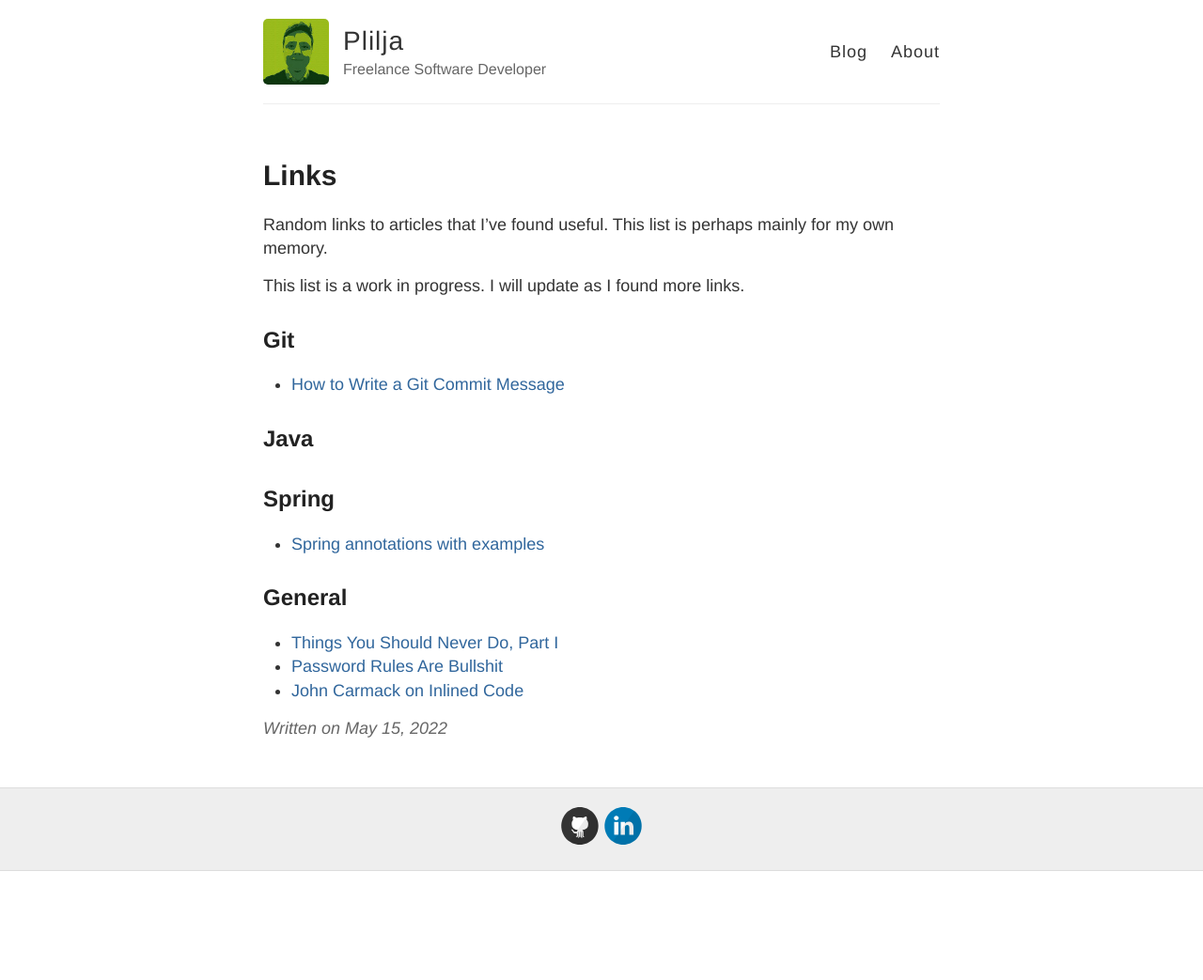
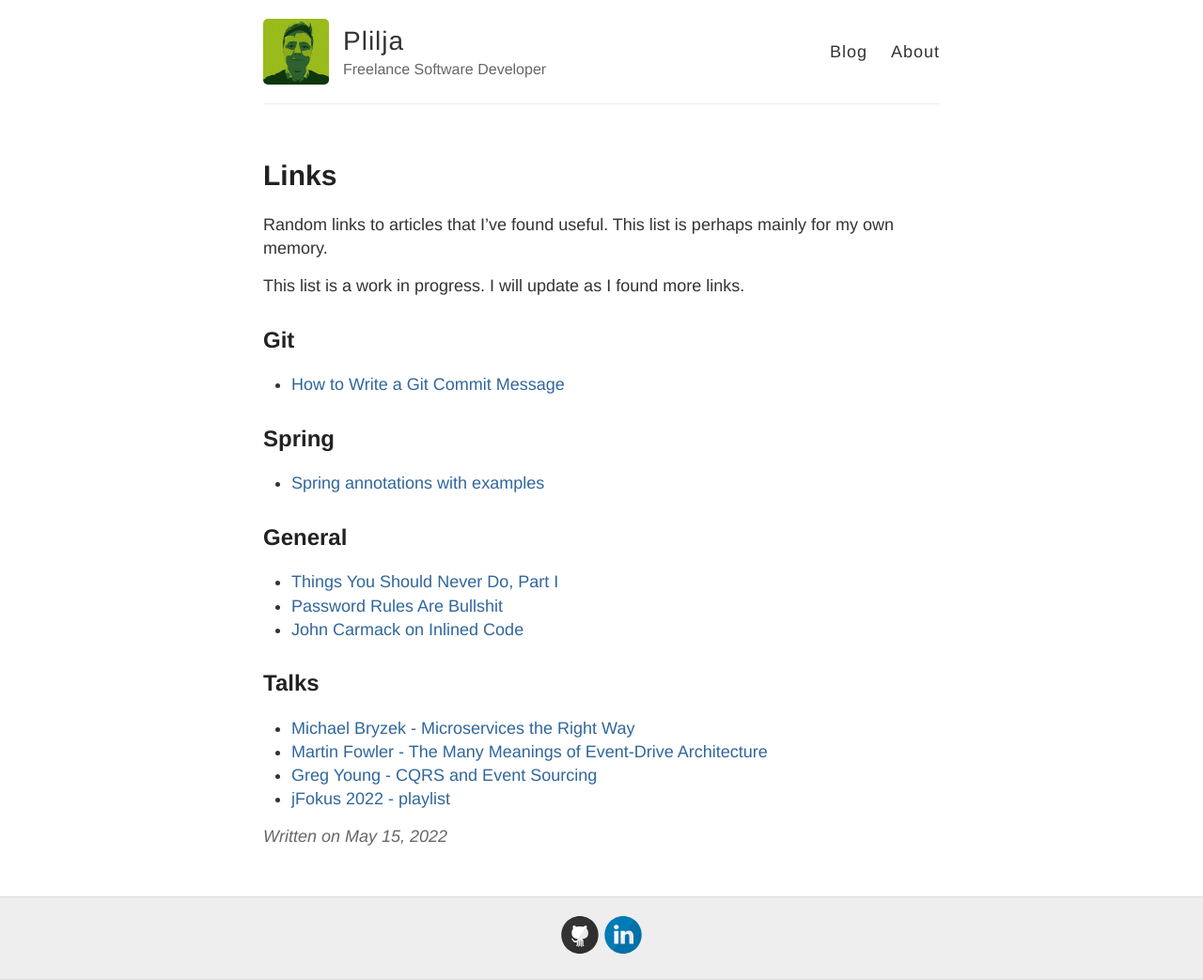
Before and after one commit to plilja/plilja.github.io, a Jekyll site: the page built from _posts/2022-05-15-links.md, in a window 1280 px wide. Shown: the whole page at 94% size. Built offline with Jekyll 4.4.1, drawn with Linux system fonts in a browser that asks for light colours; before the commit the page ends 927 px from its top, so only the background shows below that.

Commit message:
Add more links

```diff
--- a/_posts/2022-05-15-links.md
+++ b/_posts/2022-05-15-links.md
@@ -12,9 +12,6 @@ This list is a work in progress. I will update as I found more links.
 ## Git
 * [How to Write a Git Commit Message](https://cbea.ms/git-commit/)
 
-## Java
-
-
 ## Spring
 * [Spring annotations with examples](https://javatechonline.com/spring-boot-annotations-with-examples/?msclkid=db44fbabbbb511ec8415201ef6bfa1af&amp=1)
 
@@ -22,3 +19,9 @@ This list is a work in progress. I will update as I found more links.
 * [Things You Should Never Do, Part I](https://www.joelonsoftware.com/2000/04/06/things-you-should-never-do-part-i/)
 * [Password Rules Are Bullshit](https://blog.codinghorror.com/password-rules-are-bullshit/)
 * [John Carmack on Inlined Code](http://number-none.com/blow/blog/programming/2014/09/26/carmack-on-inlined-code.html)
+
+## Talks
+* [Michael Bryzek - Microservices the Right Way](https://www.youtube.com/watch?v=j6ow-UemzBc)
+* [Martin Fowler - The Many Meanings of Event-Drive Architecture](https://www.youtube.com/watch?v=STKCRSUsyP0)
+* [Greg Young - CQRS and Event Sourcing](https://www.youtube.com/watch?v=JHGkaShoyNs&t=895s)
+* [jFokus 2022 - playlist](https://www.youtube.com/watch?v=p8AFjsR_1Ss&list=PLUQORQEatnJeo-BiGjRopl5iK5CStc38t)
```
